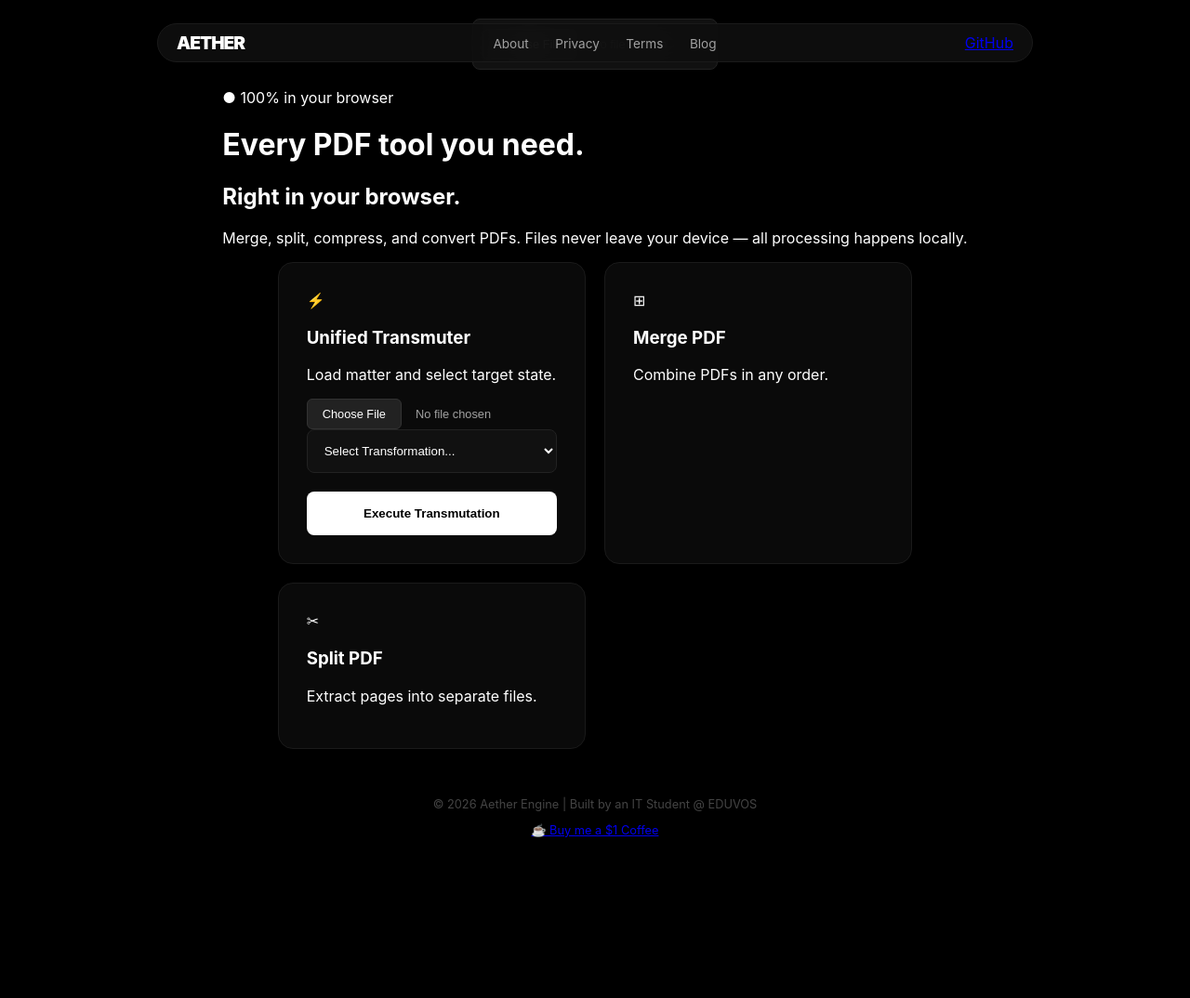
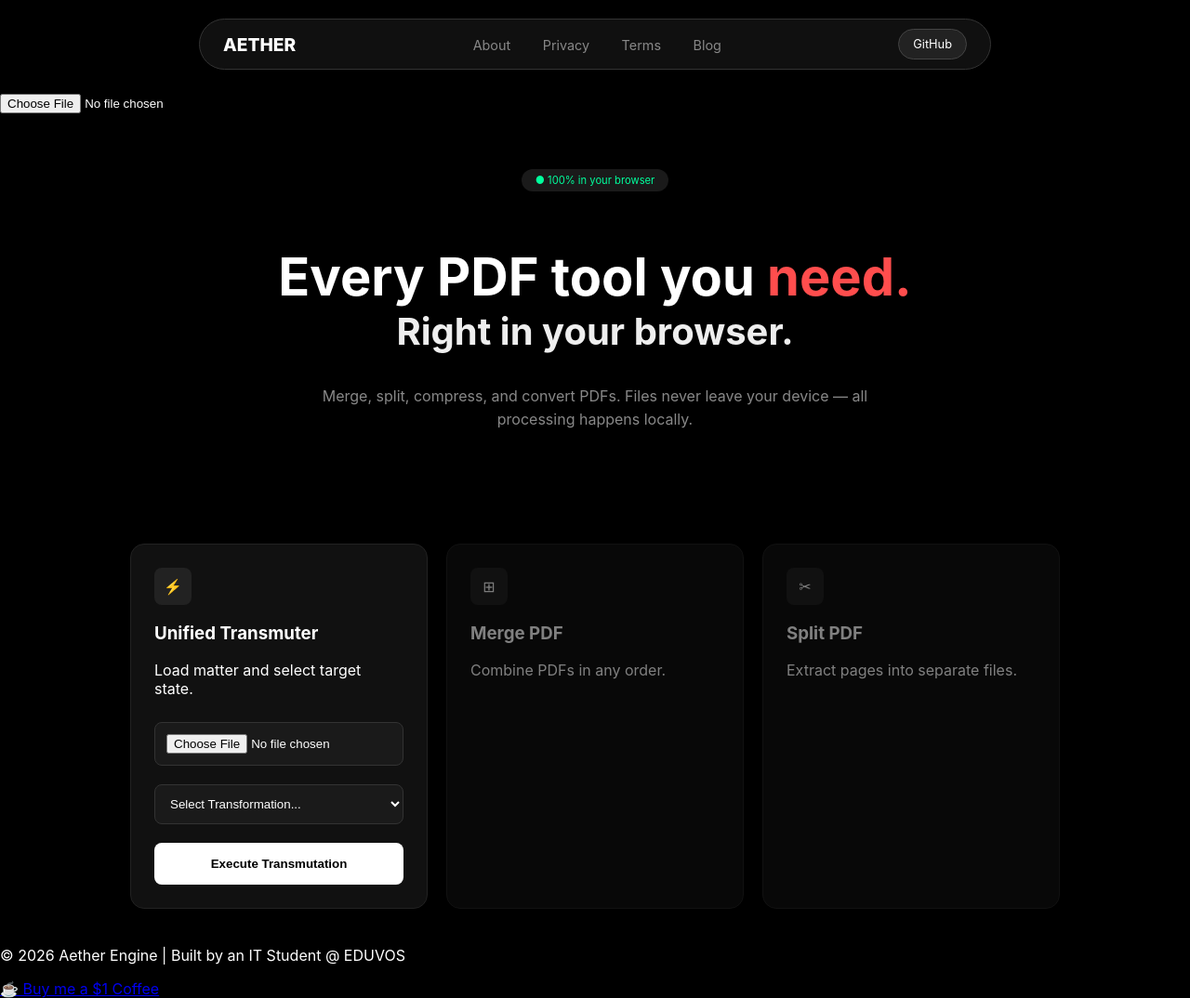
Before and after one commit to kazadijoel36-source/Aether-Engine, a Flask app: page / in a window 1280 px wide. Shown: the whole page at 93% size. Before the commit the page ends 901 px from the top, so only its background shows below. Run offline with Flask 3, Linux system fonts and the light colour scheme; some libraries are stand-ins or nearby versions.

Commit message:
Fixed CSS naming mismatch

```diff
--- a/static/css/style.css
+++ b/static/css/style.css
@@ -1,121 +1,139 @@
 :root {
     --bg-dark: #000000;
-    --card-bg: #0a0a0a; /* Slightly lighter than pure black */
+    --card-bg: #111111;
     --accent-red: #ff4d4d;
-    --text-gray: #a1a1a1;
-    --nav-bg: rgba(15, 15, 15, 0.9);
+    --text-gray: #888888;
+    --nav-bg: rgba(20, 20, 20, 0.8);
 }
 
 body {
     background-color: var(--bg-dark);
     color: white;
-    font-family: 'Inter', -apple-system, sans-serif;
+    font-family: -apple-system, BlinkMacSystemFont, "Segoe UI", Roboto, sans-serif;
     margin: 0;
-    display: flex;
-    flex-direction: column;
-    align-items: center;
-    min-height: 100vh;
+    padding-top: 100px; /* Space for floating nav */
 }
 
 /* FLOATING NAV */
 .floating-nav {
     position: fixed;
-    top: 25px;
+    top: 20px;
+    left: 50%;
+    transform: translateX(-50%);
     width: 90%;
-    max-width: 900px;
+    max-width: 800px;
     background: var(--nav-bg);
-    backdrop-filter: blur(20px);
-    border: 1px solid #1a1a1a;
-    border-radius: 100px;
-    padding: 8px 20px;
+    backdrop-filter: blur(12px);
+    border: 1px solid #333;
+    border-radius: 50px;
+    padding: 10px 25px;
     z-index: 1000;
 }
 
-.nav-content { display: flex; justify-content: space-between; align-items: center; }
-.nav-logo { font-weight: 900; letter-spacing: -1px; font-size: 1.2rem; }
-.nav-links a { color: var(--text-gray); text-decoration: none; margin: 0 12px; font-size: 0.85rem; }
+.nav-content {
+    display: flex;
+    justify-content: space-between;
+    align-items: center;
+}
+
+.nav-logo { font-weight: 800; font-size: 1.2rem; }
+
+.nav-links a {
+    color: var(--text-gray);
+    text-decoration: none;
+    margin: 0 15px;
+    font-size: 0.9rem;
+    transition: 0.3s;
+}
+
 .nav-links a:hover { color: white; }
 
-/* MAIN CONTAINER */
-.container {
-    margin-top: 120px;
-    width: 100%;
-    max-width: 1000px;
-    padding: 20px;
+.nav-btn-github {
+    background: #222;
+    padding: 8px 15px;
+    border-radius: 20px;
+    color: white;
+    text-decoration: none;
+    font-size: 0.8rem;
+    border: 1px solid #444;
 }
 
-/* CARDS GRID */
+/* HERO SECTION */
+.hero-section {
+    text-align: center;
+    padding: 60px 20px;
+}
+
+.badge {
+    background: #1a1a1a;
+    color: #00ff9d;
+    padding: 5px 15px;
+    border-radius: 20px;
+    font-size: 0.7rem;
+    display: inline-block;
+    margin-bottom: 20px;
+}
+
+h1 { font-size: 3.5rem; margin-bottom: 0; }
+.highlight { color: var(--accent-red); }
+h2 { font-size: 2.5rem; margin-top: 0; color: #eee; }
+.hero-subtext { color: var(--text-gray); max-width: 600px; margin: 20px auto; line-height: 1.6; }
+
+/* GRID LAYOUT */
 .tool-grid {
     display: grid;
-    grid-template-columns: repeat(auto-fit, minmax(320px, 1fr));
+    grid-template-columns: repeat(auto-fit, minmax(300px, 1fr));
     gap: 20px;
+    max-width: 1000px;
+    margin: 40px auto;
+    padding: 0 20px;
 }
 
 .tool-card {
     background: var(--card-bg);
-    border: 1px solid #1a1a1a;
-    border-radius: 16px;
-    padding: 30px;
-    transition: 0.2s;
+    border: 1px solid #222;
+    padding: 25px;
+    border-radius: 15px;
+    transition: 0.3s ease;
 }
 
-/* FIXING THE "CHOOSE FILE" LOOK */
-.file-input-wrapper {
-    margin: 20px 0;
-    background: #111;
-    border: 1px solid #222;
+.tool-card:hover { border-color: #444; transform: translateY(-5px); }
+
+.icon-box {
+    width: 40px;
+    height: 40px;
+    background: #222;
+    display: flex;
+    align-items: center;
+    justify-content: center;
     border-radius: 8px;
-    padding: 10px;
+    margin-bottom: 15px;
 }
 
-input[type="file"] {
-    color: var(--text-gray);
-    font-size: 0.8rem;
+/* FORM STYLING */
+.file-input, .dropdown-select {
     width: 100%;
+    background: #1a1a1a;
+    border: 1px solid #333;
+    color: white;
+    padding: 12px;
+    margin: 10px 0;
+    border-radius: 8px;
+    box-sizing: border-box;
 }
 
-/* Styling the button part of the file picker */
-input[type="file"]::file-selector-button {
-    background: #222;
-    color: white;
-    border: 1px solid #333;
-    padding: 8px 16px;
-    border-radius: 6px;
-    cursor: pointer;
-    margin-right: 15px;
-}
-
-/* DROPDOWN */
-.dropdown-select {
-    width: 100%;
-    background: #111;
-    border: 1px solid #222;
-    color: white;
-    padding: 14px;
-    border-radius: 8px;
-    margin-bottom: 20px;
-    cursor: pointer;
-}
-
-/* EXECUTE BUTTON */
 .execute-btn {
     width: 100%;
     background: white;
     color: black;
     border: none;
-    padding: 16px;
+    padding: 15px;
     border-radius: 8px;
-    font-weight: 700;
+    font-weight: bold;
     cursor: pointer;
-    transition: 0.2s;
+    margin-top: 10px;
 }
 
-.execute-btn:hover { background: #ccc; }
+.execute-btn:hover { background: #ddd; }
 
-footer {
-    margin-top: auto;
-    padding: 40px;
-    color: #444;
-    text-align: center;
-    font-size: 0.8rem;
-}
+.disabled { opacity: 0.5; cursor: not-allowed; }
```
